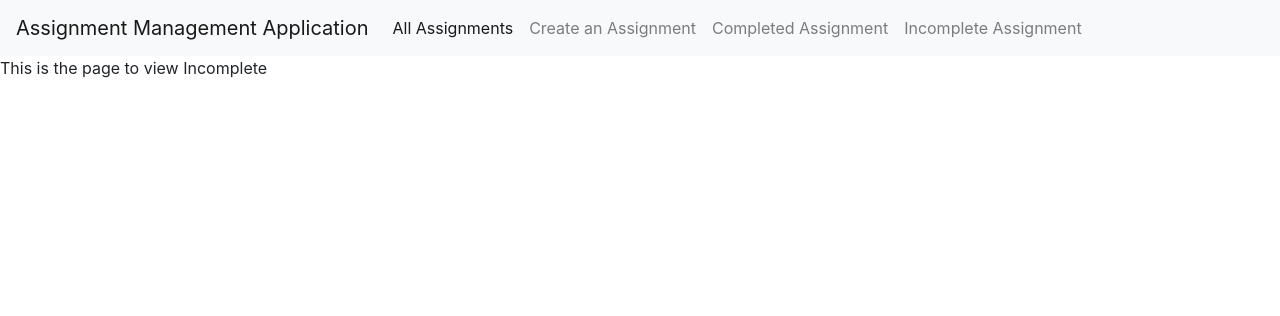
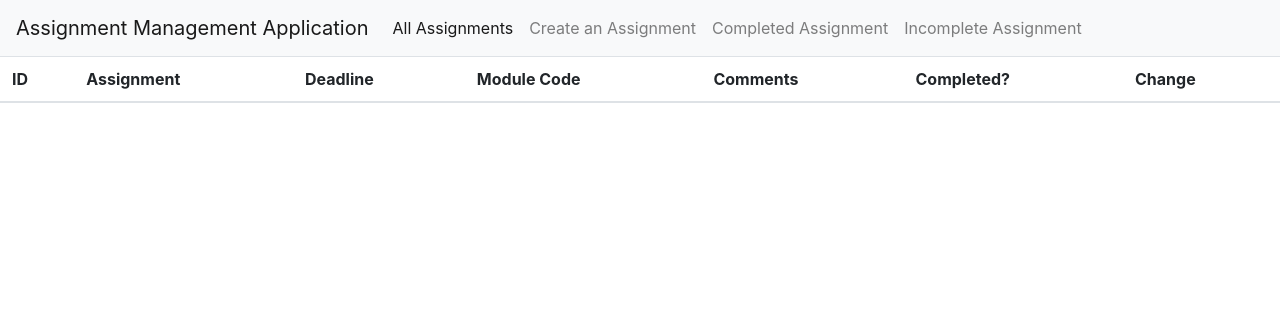
Before and after one commit to anwarsawalmeh/taskWebsite, a Flask app: page /viewIncompleteAssignments in a window 1280 px wide. Shown: the top 316 px of the page. Run offline with Flask 2, Linux system fonts and the light colour scheme; data comes from the database, SQL or seed files in the repository; lists and menus that the app fills with data are empty.

Commit message:
Basic Functionality done - Enhancements Needed + Advanced

```diff
--- a/main.py
+++ b/main.py
@@ -15,7 +15,7 @@ db = SQLAlchemy(app)
 
 
 class assignments(db.Model):
-    _id = db.Column(db.Integer, primary_key = True)
+    id = db.Column(db.Integer, primary_key = True)
     name = db.Column(db.String(100))
     deadline = db.Column(db.Date)
     module_code = db.Column(db.String(100))
@@ -61,11 +61,20 @@ def create():
 
 @app.route("/viewCompletedAssignments")
 def viewComplete():
-    return render_template("viewCompleted.html")
+    return render_template("viewCompleted.html", info = assignments.query.filter_by(status = True).all())
 
-@app.route("/viewIncompleteAssignments")
+@app.route("/viewIncompleteAssignments", methods=["POST", "GET"])
 def viewIncomplete():
-    return render_template("viewIncomplete.html")
+    if request.method == "POST":
+        ass = request.form["assignment_id"]
+        button_name =  request.form["mark_complete"]
+
+        assignment = assignments.query.filter_by(id=ass).first()
+        assignment.status = True
+
+        db.session.add(assignment)
+        db.session.commit()
+    return render_template("viewIncomplete.html", info = assignments.query.filter_by(status = False).all())
 
 if __name__ == "__main__":
     with app.app_context():
--- a/templates/viewAll.html
+++ b/templates/viewAll.html
@@ -4,6 +4,7 @@
     <table class="table">
         <thead>
           <tr>
+            <th scope="col">ID</th>
             <th scope="col">Assignment</th>
             <th scope="col">Deadline</th>
             <th scope="col">Module Code</th>
@@ -13,6 +14,7 @@
         </thead>
         {%for x in info%}
             <tr>
+                <td>{{x.id}}</td>
                 <td>{{x.name}}</td>
                 <td>{{x.deadline}}</td>
                 <td>{{x.module_code}}</td>
--- a/templates/viewIncomplete.html
+++ b/templates/viewIncomplete.html
@@ -1,7 +1,33 @@
 {% extends "base.html" %}
 {% block title %} "Create Assignment" {% endblock %}
 {% block content %}
-<p>
-    This is the page to view Incomplete
-</p>
+<table class="table">
+    <thead>
+      <tr>
+        <th scope="col">ID</th>
+        <th scope="col">Assignment</th>
+        <th scope="col">Deadline</th>
+        <th scope="col">Module Code</th>
+        <th scope="col">Comments</th>
+        <th scope="col">Completed?</th>
+        <th scope="col">Change</th>
+      </tr>
+    </thead>
+    {%for x in info%}
+        <tr>
+            <td>{{x.id}}</td>
+            <td>{{x.name}}</td>
+            <td>{{x.deadline}}</td>
+            <td>{{x.module_code}}</td>
+            <td>{{x.comments}}</td>
+            <td>{{x.status}}</td>
+            <td>
+                <form action="/viewIncompleteAssignments" method="post">
+                    <input type="hidden" name="assignment_id" value="{{x.id}}">
+                    <button type="submit" name="mark_complete">Mark Complete</button>
+                </form>
+            </td>
+        </tr>
+    {% endfor %}
+  </table>
 {% endblock %}
```
Also changed, not shown: templates/viewCompleted.html (+22 -3 lines), instance/users.sqlite3.
